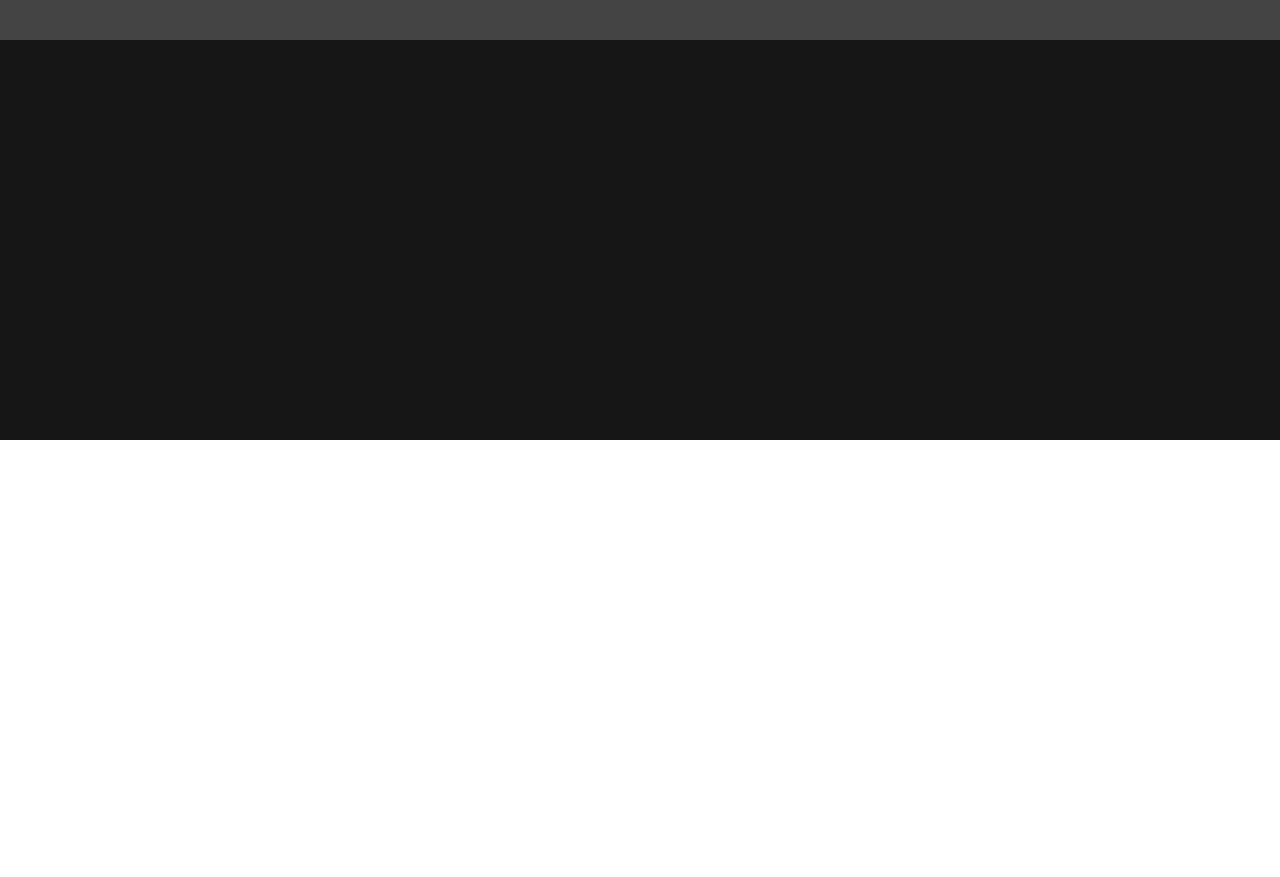
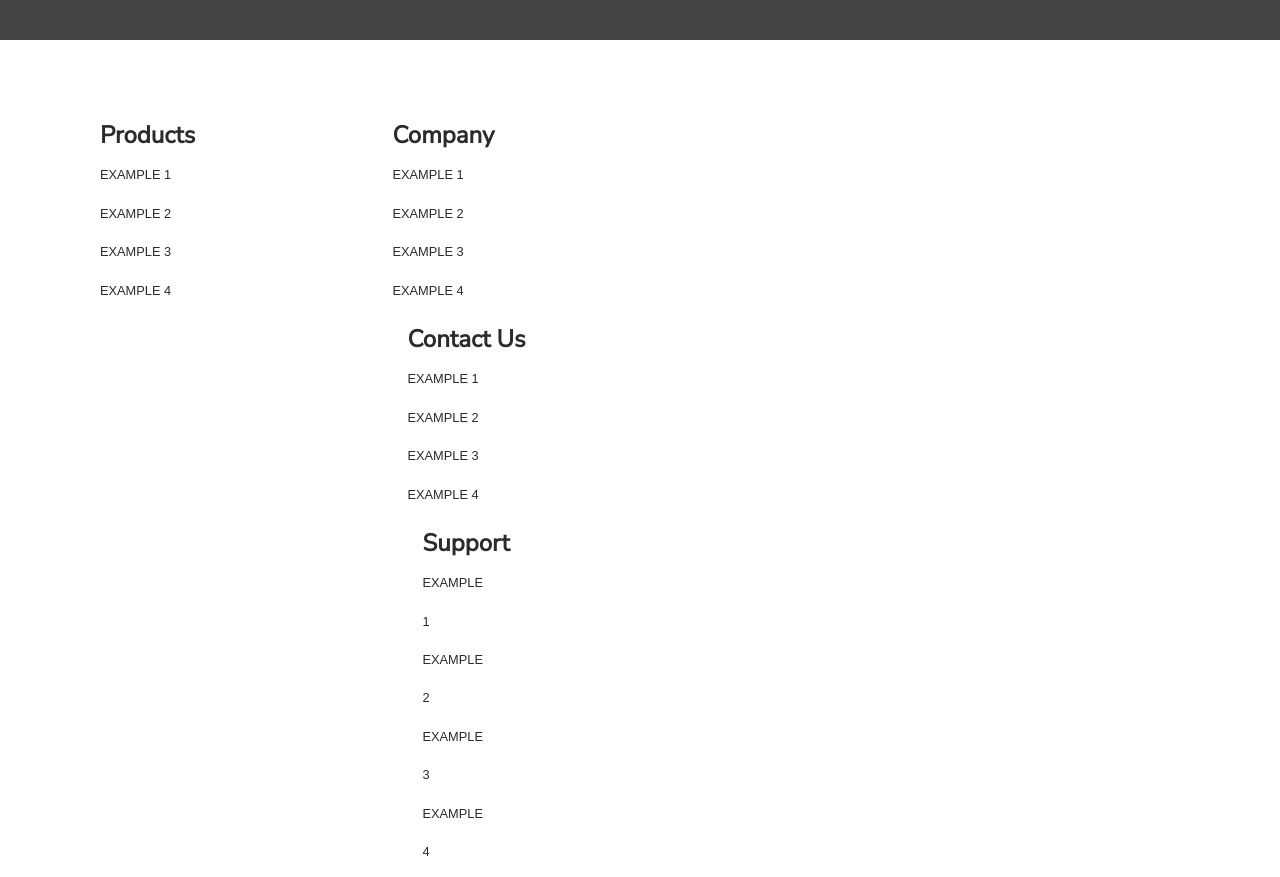
Before and after one commit to akuluelt1/beatsbydre, a plain HTML site: page index.html in a window 1280 px wide. Shown: the part 1540-2417 px from the top of the page. Before the commit the page ends 1980 px from the top, so only its background shows below. Drawn offline with nearby package versions, Linux system fonts and the light colour scheme; a script that the page names is missing.

Commit message:
added footer

```diff
--- a/css/styles.css
+++ b/css/styles.css
@@ -12,7 +12,7 @@ font-family: 'nunito Sans' , sans-serif;
 /* General styles */
 
 
-h1, h2, h3 {
+h1, h2, h3, h4 {
      font-family: 'Nunito Sans', sans-serif;
 }
 
@@ -30,6 +30,10 @@ h2 {
 h3 {
     font-size: 36px;
     font weight: 700;
+}
+h4 {
+    font-size: 24px;
+    font-weight: 700;
 }
 
  p{
@@ -63,8 +67,25 @@ h3 {
     color: #161616;
 }
 
+.logo {
+    width: 40px;
+    background-size: 40px;
+
+}
+ ul {
+     padding: 0;
+ }
+
+ li {
+     list-style: none;
+ }
+
+a {
+    font-family: 'Oswald', sans-serif;
+    text-transform: uppercase;
 
 
+}
 
  /* Header styles */
 
@@ -107,7 +128,6 @@ h3 {
 .desktop.nav a :visited {
     color: white;
     font-family: 'Oswald', sans-serif;
-    text-transform: uppercase;
 }
 
 
@@ -229,5 +249,21 @@ h3 {
 
 footer {
     height: 400px;
-    background: #161616
+    background: white;
+    padding:80px 0;
 }
+
+footer a {
+    color: #999;
+    font-size: 0.8em;
+    line-height: 3;
+}
+
+.social-icons li {
+    display: inline-block;
+}
+
+.social-icons li {
+    font-size: 2em;
+    margin-right: 5px;
+}
--- a/index.html
+++ b/index.html
@@ -57,7 +57,72 @@
     <section class="featured-product-container"></section>
     <section class="product-support-container"></section>
     <section class="subscription-container"></section>
-    <footer></footer>
+
+
+    <footer>
+        <div class="container">
+            <div class="row">
+            </div>
+                <div class="col-12 col-md-3">
+                    <div class="logo"></div>
+                </div>
+
+                <div class="col-12 col-md-9">
+                </div>
+                <div class="container">
+            <div class="row">
+                <div class="col-12 col-md-3">
+                    <h4>Products</h4>
+                    <ul>
+                        <li><a>Example 1</a></li>
+                        <li><a>Example 2</a></li>
+                        <li><a>Example 3</a></li>
+                        <li><a>Example 4</a></li>
+                    </ul>
+
+                </div>
+                <div class="col-12 col-md-9">
+                    <div class="row">
+                    </div>
+                    <div class="col-12 col-3">
+                        <h4>Company</h4>
+                        <ul>
+                            <li><a>Example 1</a></li>
+                            <li><a>Example 2</a></li>
+                            <li><a>Example 3</a></li>
+                            <li><a>Example 4</a></li>
+                        </ul>
+
+                        <div class="col-12 col-md-3">
+                            <h4>Contact Us</h4>
+                            <ul>
+                                <li><a>Example 1</a></li>
+                                <li><a>Example 2</a></li>
+                                <li><a>Example 3</a></li>
+                                <li><a>Example 4</a></li>
+                            </ul>
+                        <div class="col-12 col-md-3">
+                            <h4>Support</h4>
+                            <ul>
+                                <li><a>Example 1</a></li>
+                                <li><a>Example 2</a></li>
+                                <li><a>Example 3</a></li>
+                                <li><a>Example 4</a></li>
+                            </ul>
+                        <div class="col-12 col-md-3">
+                            <h4>Contact Us</h4>
+                            <ul>
+                                <li><a>Example 1</a></li>
+                                <li><a>Example 2</a></li>
+                                <li><a>Example 3</a></li>
+                                <li><a>Example 4</a></li>
+                            </ul>
+                    </div>
+                </div>
+            </div>
+        </div>
+
+    </footer>
 
 
 
```
